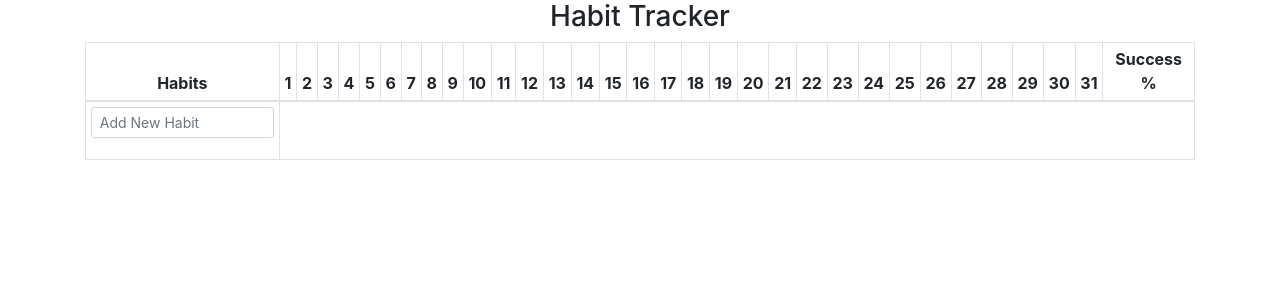
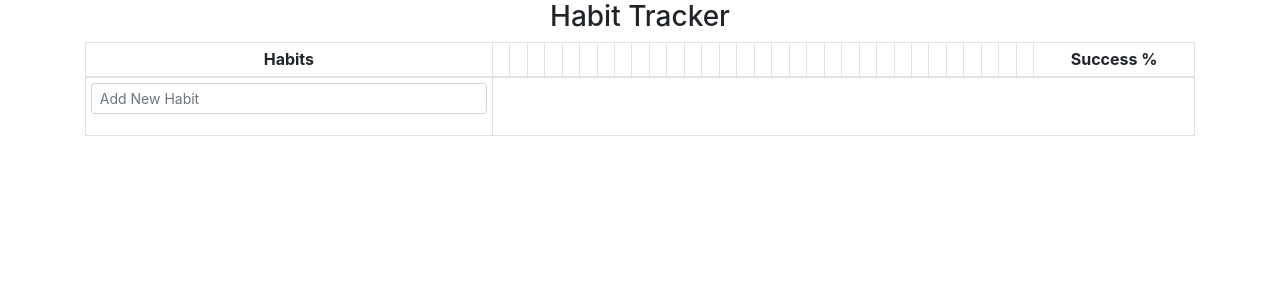
Before and after one commit to Fuertesian/Habit-Tracker, a React (Create React App) app: page / in a window 1280 px wide. Shown: the top 300 px of the page. Built offline with nearby package versions, Linux system fonts and the light colour scheme.

Commit message:
Changed daysList to daysRowList for cleaner use

```diff
--- a/src/components/MonthlyHabitTrackerComponents/Days/Days.js
+++ b/src/components/MonthlyHabitTrackerComponents/Days/Days.js
@@ -1,11 +1,11 @@
 import React from 'react'
 const Days = (props) => {
-  let daysList = []
+  let daysRowList = []
   for (let i = 1; i <= 31; i++) {
-    daysList.push(<th key={i}>{i}</th>)
+    daysRowList.push(<td key={i}></td>)
   }
 
-  return daysList
+  return daysRowList
 }
 
 export default Days
```
